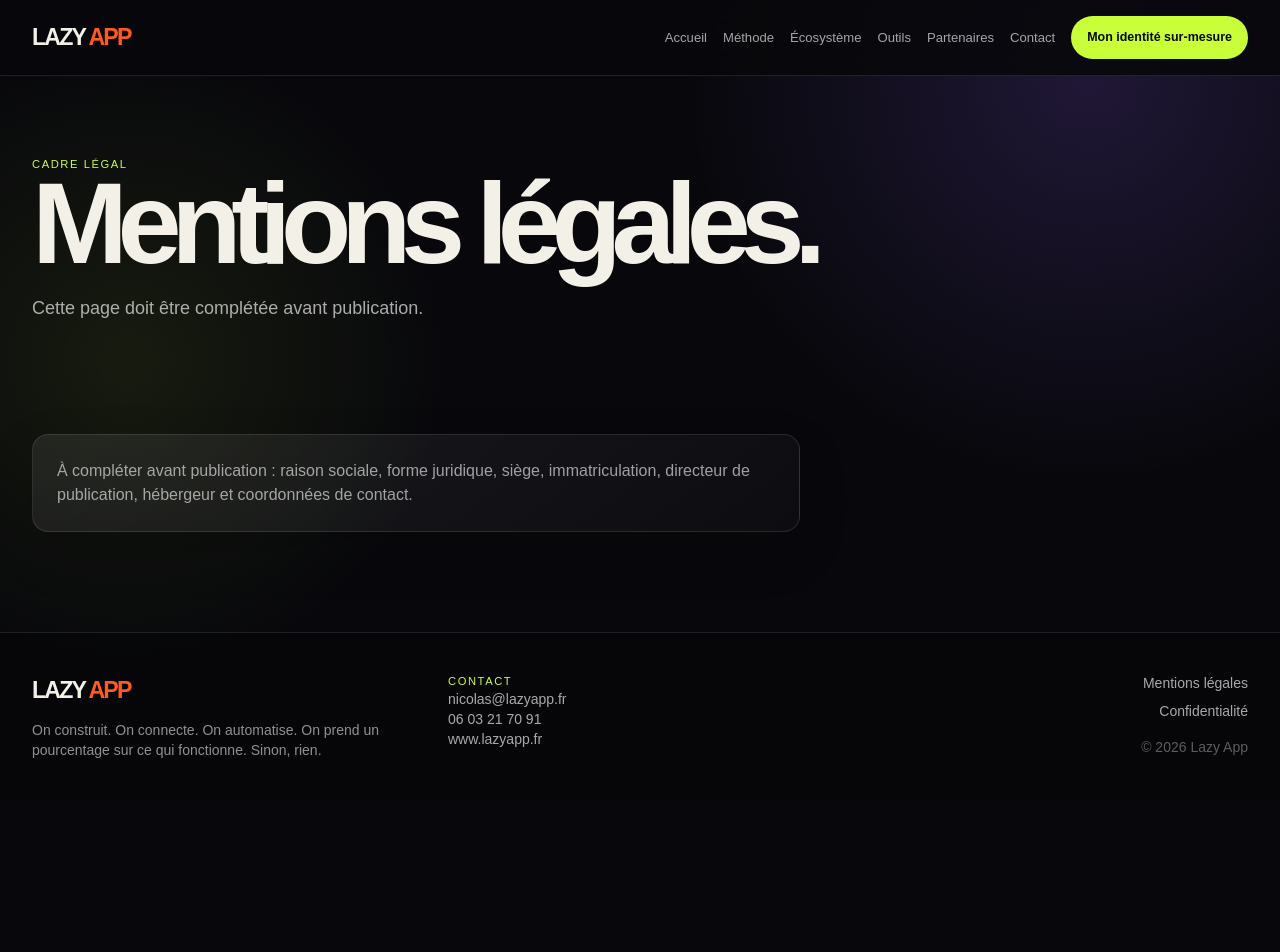
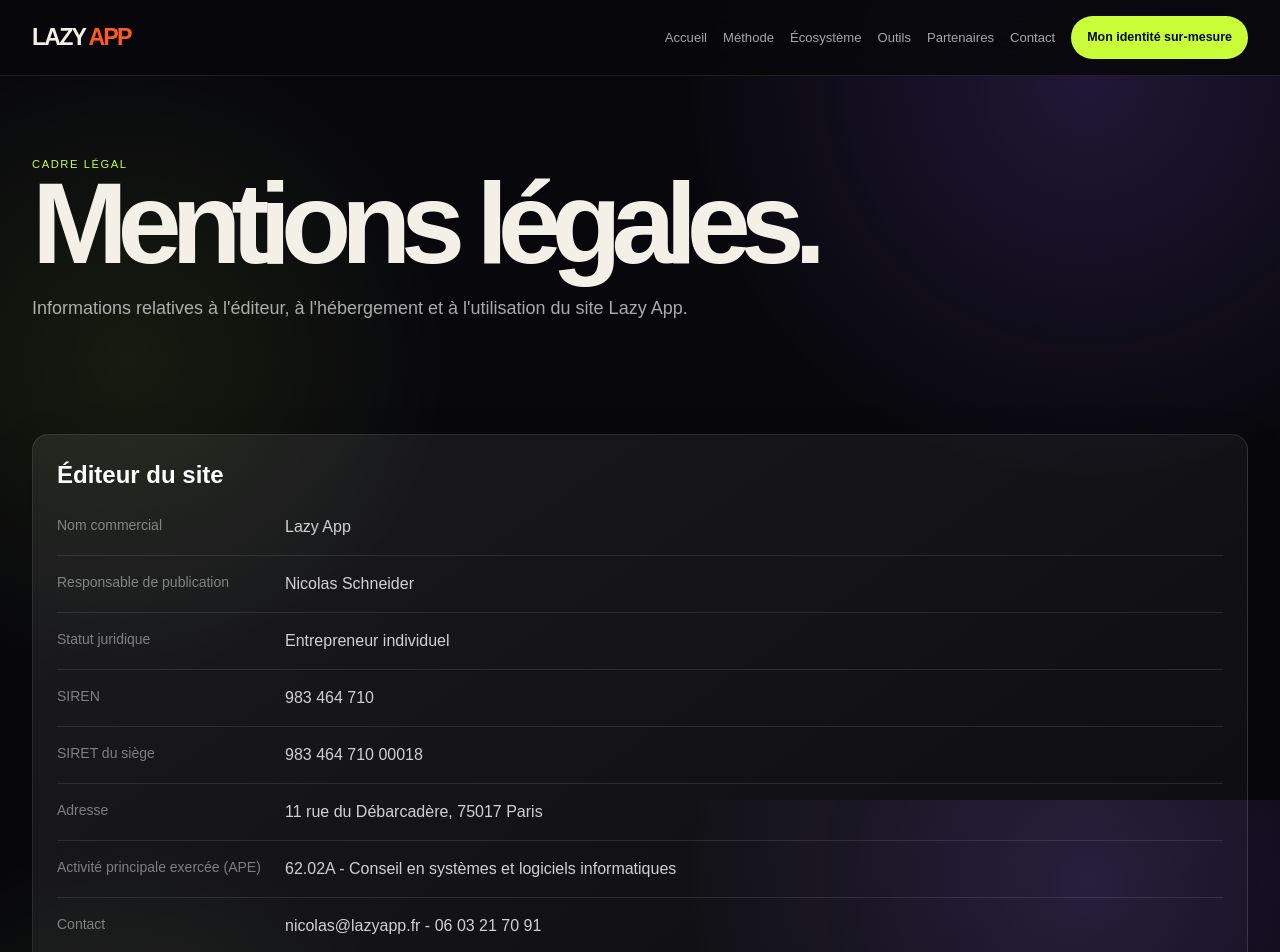
Before and after one commit to Spacho45/Lazy-App, a Next.js app: page /mentions-legales in a window 1280 px wide. Shown: the top 952 px of the page. Before the commit the page ends 800 px from the top, so only its background shows below. Built offline with nearby package versions, Linux system fonts and the light colour scheme.

Commit message:
Update page.tsx

```diff
--- a/src/app/mentions-legales/page.tsx
+++ b/src/app/mentions-legales/page.tsx
@@ -1,2 +1,97 @@
+import type { Metadata } from "next";
 import { PageIntro } from "@/components/site-shell";
-export default function Mentions() { return <><PageIntro eyebrow="Cadre légal" title="Mentions légales.">Cette page doit être complétée avant publication.</PageIntro><section className="section pt-8 text-white/60"><div className="glass max-w-3xl p-6">À compléter avant publication : raison sociale, forme juridique, siège, immatriculation, directeur de publication, hébergeur et coordonnées de contact.</div></section></>; }
+import { contact } from "@/data/site";
+
+export const metadata: Metadata = {
+  title: "Mentions légales",
+  description: "Mentions légales du site Lazy App.",
+};
+
+const legalSections = [
+  {
+    title: "Éditeur du site",
+    rows: [
+      ["Nom commercial", "Lazy App"],
+      ["Responsable de publication", "Nicolas Schneider"],
+      ["Statut juridique", "Entrepreneur individuel"],
+      ["SIREN", "983 464 710"],
+      ["SIRET du siège", "983 464 710 00018"],
+      ["Adresse", "11 rue du Débarcadère, 75017 Paris"],
+      ["Activité principale exercée (APE)", "62.02A - Conseil en systèmes et logiciels informatiques"],
+      ["Contact", `${contact.email} - ${contact.phone}`],
+    ],
+  },
+  {
+    title: "Hébergement",
+    rows: [
+      ["Hébergeur", "Cloudflare, Inc."],
+      ["Adresse", "101 Townsend St, San Francisco, CA 94107, États-Unis"],
+      ["Site web", "https://www.cloudflare.com"],
+    ],
+  },
+  {
+    title: "Nom de domaine",
+    rows: [
+      ["Domaine principal", "lazyapp.fr"],
+      ["Bureau d'enregistrement", "Gandi"],
+      ["Date de création du domaine", "8 mars 2004"],
+      ["Expiration", "10 mars 2027"],
+    ],
+  },
+];
+
+export default function Mentions() {
+  return (
+    <>
+      <PageIntro eyebrow="Cadre légal" title="Mentions légales.">
+        Informations relatives à l&apos;éditeur, à l&apos;hébergement et à l&apos;utilisation du site Lazy App.
+      </PageIntro>
+      <section className="section grid gap-5 pt-8 text-white/70">
+        {legalSections.map((section) => (
+          <article className="glass p-6" key={section.title}>
+            <h2 className="text-2xl font-bold text-white">{section.title}</h2>
+            <dl className="mt-6 grid gap-4">
+              {section.rows.map(([label, value]) => (
+                <div className="grid gap-1 border-b border-white/10 pb-4 md:grid-cols-[14rem_1fr]" key={label}>
+                  <dt className="text-sm text-white/45">{label}</dt>
+                  <dd className="font-medium text-white/80">{value}</dd>
+                </div>
+              ))}
+            </dl>
+          </article>
+        ))}
+
+        <article className="glass p-6">
+          <h2 className="text-2xl font-bold text-white">Propriété intellectuelle</h2>
+          <p className="mt-4 max-w-4xl leading-7">
+            Le contenu du site, incluant les textes, éléments graphiques, interfaces, marques, noms commerciaux
+            et visuels, est protégé par le droit de la propriété intellectuelle. Toute reproduction, représentation,
+            modification ou diffusion non autorisée est interdite.
+          </p>
+        </article>
+
+        <article className="glass p-6">
+          <h2 className="text-2xl font-bold text-white">Responsabilité</h2>
+          <p className="mt-4 max-w-4xl leading-7">
+            Lazy App s&apos;efforce de fournir des informations exactes et à jour. Toutefois, le site peut contenir
+            des erreurs, omissions ou informations devenues obsolètes. L&apos;utilisateur reste responsable de
+            l&apos;usage qu&apos;il fait des informations et services présentés.
+          </p>
+        </article>
+
+        <article className="glass p-6">
+          <h2 className="text-2xl font-bold text-white">Données personnelles</h2>
+          <p className="mt-4 max-w-4xl leading-7">
+            Les informations transmises via le formulaire de contact sont utilisées uniquement pour répondre aux
+            demandes reçues. Pour plus de détails sur le traitement des données, consultez la page Confidentialité.
+          </p>
+        </article>
+
+        <p className="text-sm text-white/40">
+          Dernière mise à jour : 4 juin 2026. Les informations d&apos;identification sont établies à partir de
+          l&apos;avis de situation au répertoire SIRENE fourni.
+        </p>
+      </section>
+    </>
+  );
+}
```
